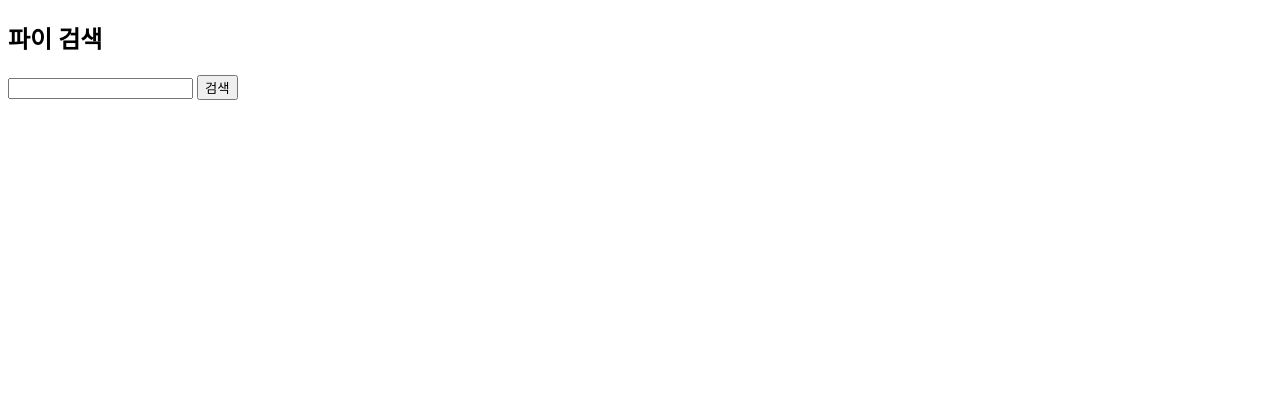
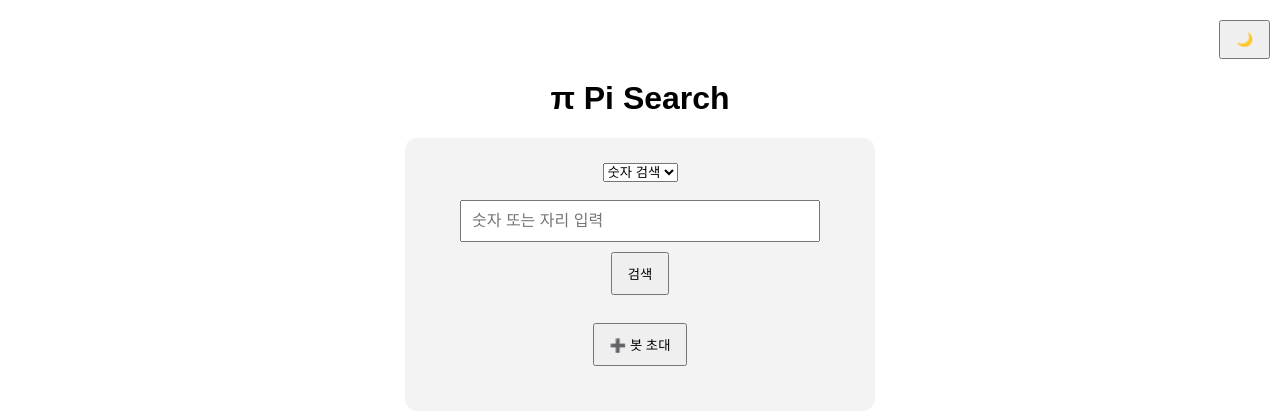
Before and after one commit to METAINJI/META-PI, a FastAPI app: page / in a window 1280 px wide. Shown: the top 418 px of the page. Run offline with FastAPI, Linux system fonts and the light colour scheme; parts of the project's set-up code (start-up, migrations or seed data) failed here and were passed over.

Commit message:
Enhance HTML structure and add dark mode toggle

```diff
--- a/templates/index.html
+++ b/templates/index.html
@@ -1,33 +1,175 @@
 <!DOCTYPE html>
 <html>
 <head>
+<meta charset="UTF-8">
 <title>Pi Search</title>
+
+<style>
+
+:root{
+--bg:#ffffff;
+--text:#000000;
+--box:#f3f3f3;
+}
+
+body.dark{
+--bg:#0f0f0f;
+--text:#ffffff;
+--box:#1c1c1c;
+}
+
+body{
+background:var(--bg);
+color:var(--text);
+font-family:Arial;
+text-align:center;
+margin-top:80px;
+}
+
+.box{
+background:var(--box);
+padding:25px;
+border-radius:12px;
+display:inline-block;
+width:420px;
+}
+
+input{
+width:80%;
+padding:10px;
+font-size:16px;
+}
+
+button{
+padding:10px 15px;
+margin-top:10px;
+cursor:pointer;
+}
+
+.result{
+margin-top:20px;
+white-space:pre-wrap;
+font-family:monospace;
+}
+
+.topbar{
+position:fixed;
+top:10px;
+right:10px;
+}
+
+</style>
 </head>
+
 <body>
 
-<h2>파이 검색</h2>
+<div class="topbar">
+<button onclick="toggleDark()">🌙</button>
+</div>
 
-<input id="num">
-<button onclick="search()">검색</button>
+<h1>π Pi Search</h1>
 
-<pre id="result"></pre>
+<div class="box">
+
+<select id="mode">
+<option value="search">숫자 검색</option>
+<option value="digit">자리 검색</option>
+</select>
+
+<br><br>
+
+<input id="input" placeholder="숫자 또는 자리 입력">
+
+<br>
+
+<button onclick="run()">검색</button>
+
+<br><br>
+
+<a href="https://discord.com/oauth2/authorize?client_id=1425638868626964540&scope=bot%20applications.commands&permissions=274877975552" target="_blank">
+<button>➕ 봇 초대</button>
+</a>
+
+<div id="result" class="result"></div>
+
+</div>
 
 <script>
 
-async function search(){
+function toggleDark(){
+document.body.classList.toggle("dark")
+localStorage.setItem("dark",document.body.classList.contains("dark"))
+}
 
-let q=document.getElementById("num").value
+if(localStorage.getItem("dark")==="true"){
+document.body.classList.add("dark")
+}
 
-let res=await fetch(`/search?q=${q}`)
+async function run(){
+
+let mode=document.getElementById("mode").value
+let value=document.getElementById("input").value
+
+let url=""
+
+if(mode==="search"){
+url="/search?q="+value
+}else{
+url="/digit?position="+value
+}
+
+let res=await fetch(url)
 let data=await res.json()
 
+let out=""
+
+if(mode==="search"){
+
 if(!data.found){
-document.getElementById("result").innerText="못찾음"
-return
+out="못 찾았습니다"
+}else{
+
+let ctx=data.context
+let q=value
+
+let index=ctx.indexOf(q)
+
+let highlighted=
+ctx.slice(0,index)+
+"["+q+"]"+
+ctx.slice(index+q.length)
+
+let arrow=" ".repeat(index)+"^"
+
+out=
+"위치: "+data.position+"\n\n"+
+"..."+highlighted+"...\n"+
+arrow
+
 }
 
-document.getElementById("result").innerText=
-"위치: "+data.position+"\n\n"+data.context
+}else{
+
+let ctx=data.context
+let digit=data.digit
+
+let index=ctx.indexOf(digit)
+
+let highlighted=
+ctx.slice(0,index)+
+"["+digit+"]"+
+ctx.slice(index+1)
+
+let arrow=" ".repeat(index)+"^"
+
+out=
+"자리: "+data.position+"\n\n"+
+"..."+highlighted+"...\n"+
+arrow
+
+}
+
+document.getElementById("result").innerText=out
 
 }
 
```
